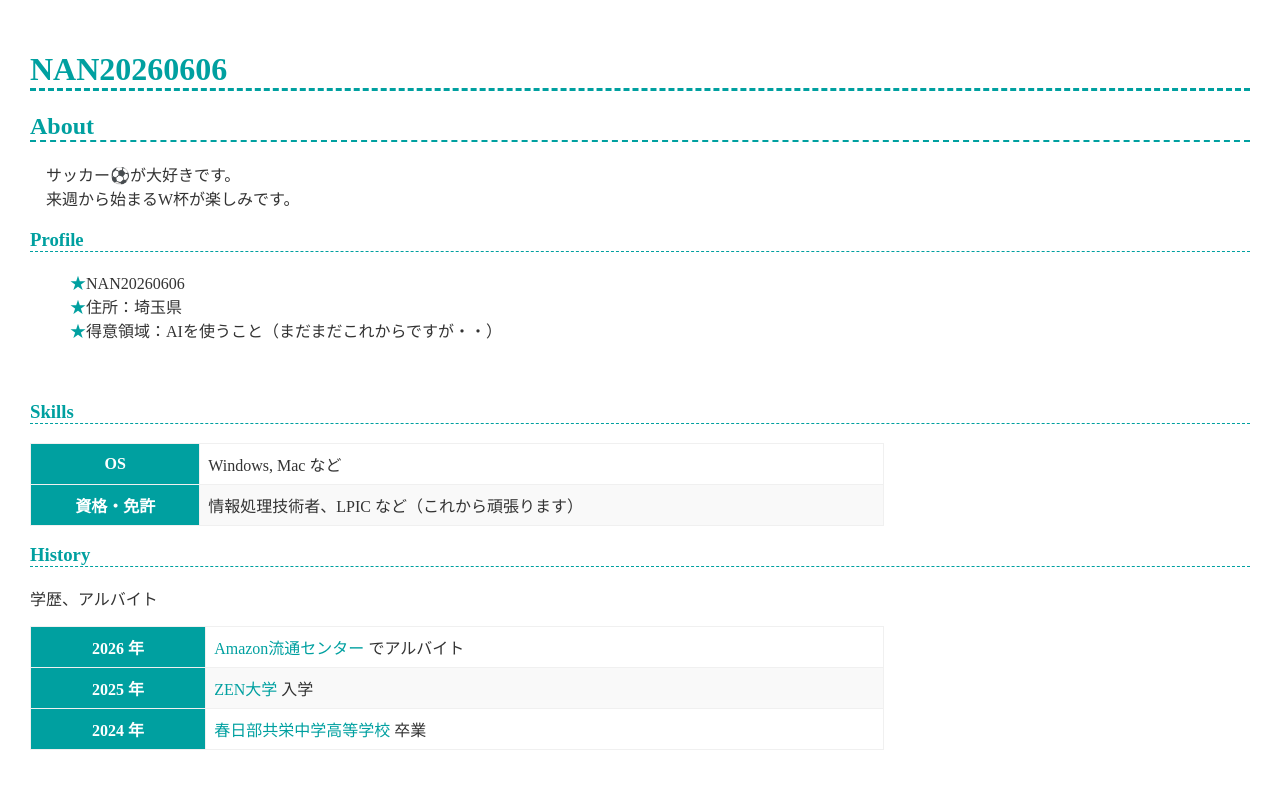
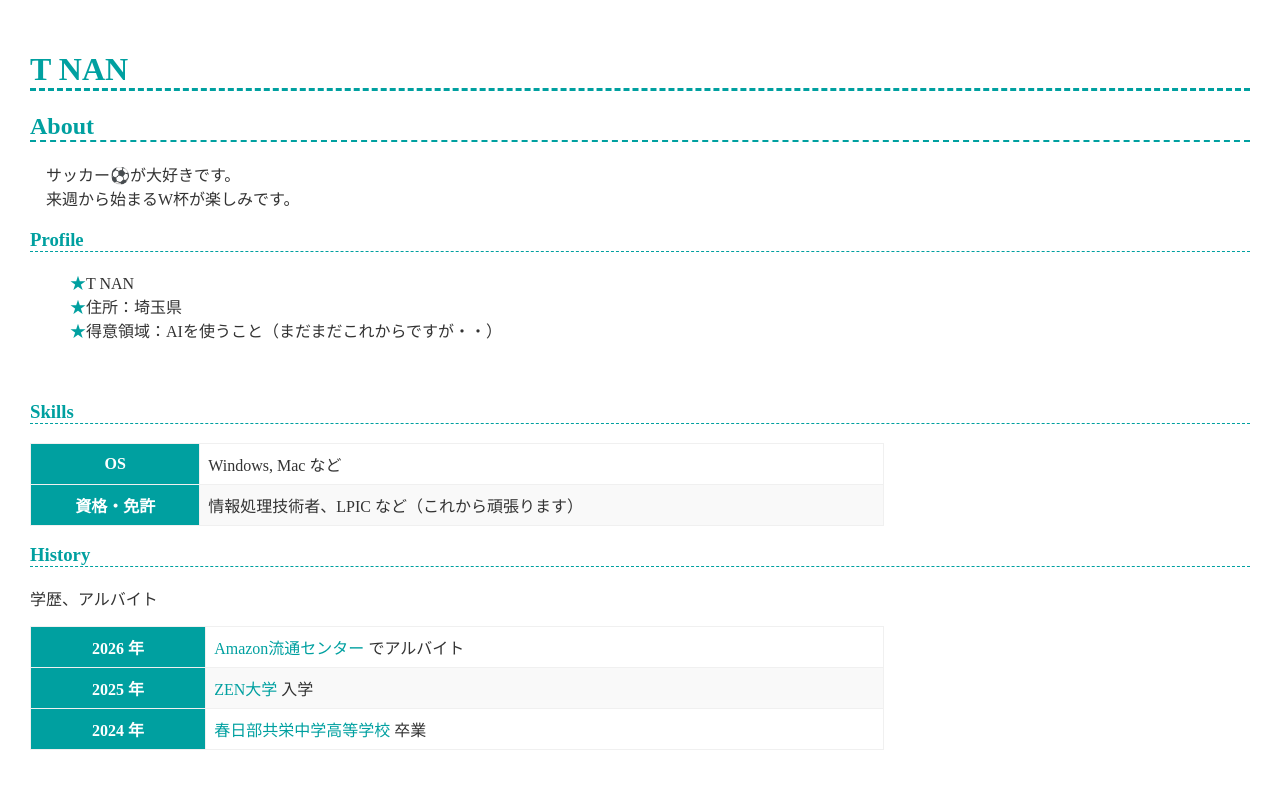
Before and after one commit to NAN20260606/NAN20260606.github.io, a plain HTML site: page index.html in a window 1280 px wide. Drawn offline with Linux system fonts and the light colour scheme.

Commit message:
Update index.html

```diff
--- a/index.html
+++ b/index.html
@@ -7,7 +7,7 @@
     <title>NAN20260606のポートフォリオ</title>
   </head>
   <body>
-    <h1>NAN20260606</h1>
+    <h1>T NAN</h1>
 
     <h2>About</h2>
     <p>
@@ -17,7 +17,7 @@
 
     <h3>Profile</h3>
     <ul>
-      <li>NAN20260606</li>
+      <li>T NAN</li>
       <li>住所：埼玉県</li>
       <li>得意領域：AIを使うこと（まだまだこれからですが・・）</li>
     </ul>
```
